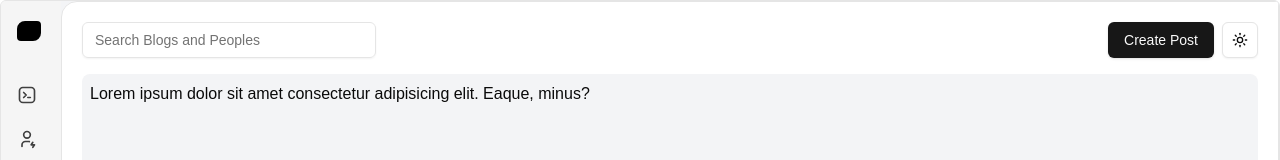
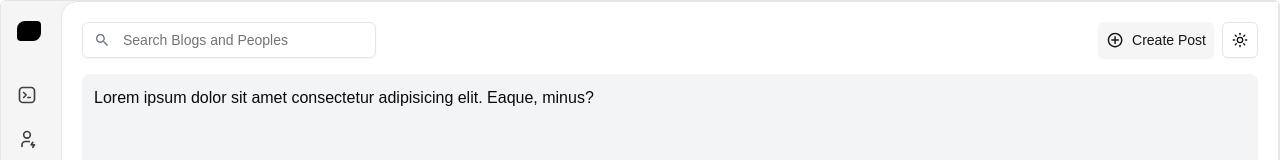
Before and after one commit to kartikgothwal/thoughtcanvas, a Next.js app: page /dashboard in a window 1280 px wide. Shown: the top 160 px of the page. Built offline with nearby package versions, Linux system fonts and the light colour scheme.

Commit message:
added the sidebar toogle  button

```diff
--- a/app/dashboard/page.tsx
+++ b/app/dashboard/page.tsx
@@ -14,6 +14,8 @@ import { cn } from "@/lib/utils";
 import { ModeToggle } from "@/components/ui/mode-toggle";
 import { Button } from "@/components/ui/button";
 import { Input } from "@/components/ui/input";
+import { IoMdSearch } from "react-icons/io";
+import { IoMdAddCircleOutline } from "react-icons/io";
 
 export default function SidebarDemo() {
   const links = [
@@ -116,22 +118,49 @@ export const LogoIcon = () => {
     </Link>
   );
 };
-
+export const CreatePost = () => {
+  return (
+    <>
+      <div className="w-1/4 flex justify-end items-center gap-2">
+        <Button className="p-2" variant={"secondary"}>
+          <IoMdAddCircleOutline style={{ height: "1.3em", width: "1.3em" }} />
+          Create Post
+        </Button>
+        <ModeToggle />
+      </div>
+    </>
+  );
+};
+export const SearchInput = () => {
+  return (
+    <div className="relative w-1/4">
+      <IoMdSearch className="absolute left-3 top-1/2 transform -translate-y-1/2 text-gray-500 h-4 w-4" />
+      <Input
+        type="text"
+        placeholder="Search Blogs and Peoples"
+        className="pl-10" // Add left padding to accommodate the icon
+      />
+    </div>
+  );
+};
+export const TopBar = () => {
+  return (
+    <>
+      <div className={`hidden md:flex justify-between items-center`}>
+        <SearchInput />
+        <CreatePost />
+      </div>
+    </>
+  );
+};
 const Dashboard = () => {
   return (
     <div className="flex flex-1 ">
       <div className="p-2 md:p-5 rounded-tl-2xl border border-neutral-200 dark:border-neutral-700 bg-white dark:bg-neutral-900 flex flex-col gap-4 flex-1 w-full h-full">
-        <div className="flex justify-between items-center">
-          <div className="w-1/4">
-            <Input type="text" placeholder="Search Blogs and Peoples" />
-          </div>
-          <div className="w-1/4 flex justify-end items-center gap-2">
-            <Button>Create Post</Button>
-            <ModeToggle />
-          </div>
-        </div>
+        <TopBar />
+
         <div className="flex gap-2 flex-1 flex-col">
-          <div className="h-full w-full rounded-lg  bg-gray-100 dark:bg-neutral-800 p-2">
+          <div className="h-full w-full rounded-lg  bg-gray-100 dark:bg-neutral-800 p-3">
             Lorem ipsum dolor sit amet consectetur adipisicing elit. Eaque,
             minus?
           </div>
--- a/components/ui/sidebar.tsx
+++ b/components/ui/sidebar.tsx
@@ -4,6 +4,10 @@ import Link, { LinkProps } from "next/link";
 import React, { useState, createContext, useContext } from "react";
 import { AnimatePresence, motion } from "framer-motion";
 import { IconMenu2, IconX } from "@tabler/icons-react";
+import { CreatePost, SearchInput } from "@/app/dashboard/page";
+import { Button } from "./button";
+import { IoMdAddCircleOutline } from "react-icons/io";
+import { ModeToggle } from "./mode-toggle";
 
 interface Links {
   label: string;
@@ -104,7 +108,16 @@ export const DesktopSidebar = ({
     </>
   );
 };
-
+const TopBar = () => {
+  return (
+    <>
+      <div className={`flex justify-between items-center w-full`}>
+        <SearchInput />
+        <CreatePost />
+      </div>
+    </>
+  );
+};
 export const MobileSidebar = ({
   className,
   children,
@@ -119,6 +132,7 @@ export const MobileSidebar = ({
         )}
         {...props}
       >
+        <TopBar />
         <div className="flex justify-end z-20 w-full">
           <IconMenu2
             className="text-neutral-800 dark:text-neutral-200"
--- a/package.json
+++ b/package.json
@@ -35,6 +35,7 @@
     "react-dom": "^19.0.0",
     "react-hook-form": "^7.54.2",
     "react-hot-toast": "^2.5.1",
+    "react-icons": "^5.4.0",
     "tailwind-merge": "^2.6.0",
     "tailwindcss-animate": "^1.0.7",
     "zod": "^3.24.1"
```
Also changed, not shown: components/ui/mode-toggle.tsx (line endings or trailing spaces), 1 other file (tests, documents, lock files or other folders).
